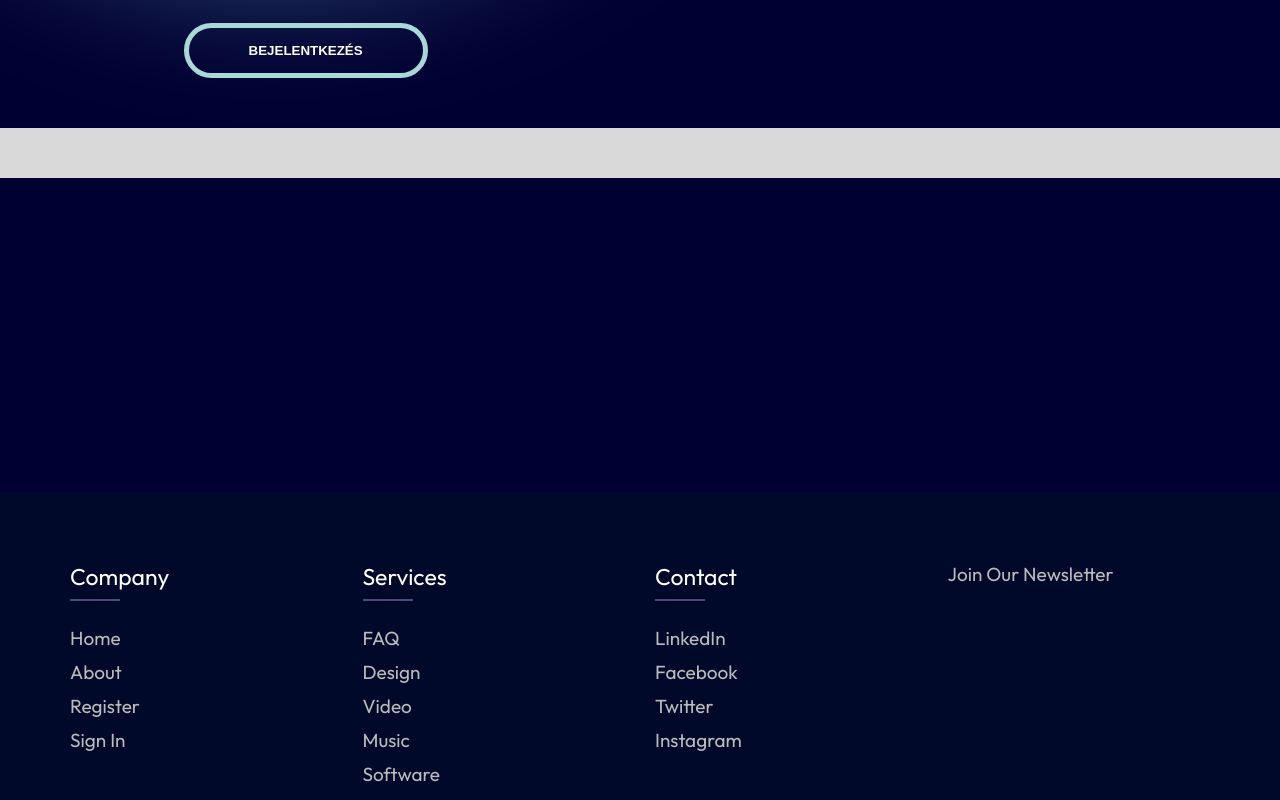
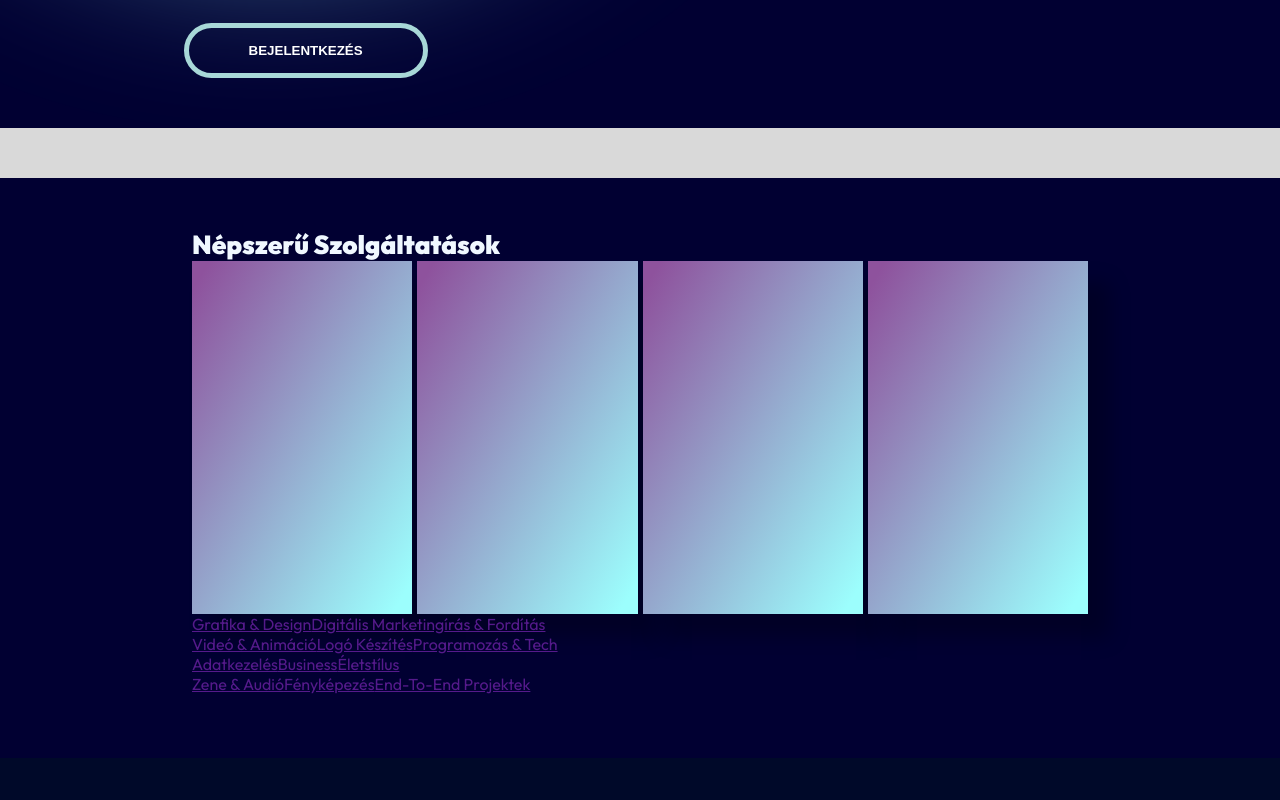
Before and after one commit to zsiza/JobCompass, an Angular app in the folder Angular/JobCompass/: page / in a window 1280 px wide. Shown: the part 500-1300 px from the top of the page. Built offline with nearby package versions, Linux system fonts and the light colour scheme.

Commit message:
Népszerű szolgáltatások

```diff
--- a/Angular/JobCompass/src/app/pages/home/home.component.css
+++ b/Angular/JobCompass/src/app/pages/home/home.component.css
@@ -47,3 +47,28 @@ body {
 #body-content-container {
   margin-top: 150px;
 }
+#body-content-container-background{
+    position: absolute;
+    right:0px;
+    z-index: -2;
+    width: 100vw;
+    height: 90%;
+    background-color: #010032;
+}
+#popular-title{
+    color: aliceblue;
+    font-weight: bold;
+    font-size: 26px;
+}
+#popular-card-container{
+    display: flex;
+    gap: 5px;
+    justify-content: space-evenly;
+}
+.popular-cards{
+    width: 260px;
+    aspect-ratio: 1/1.6;
+    flex-grow: 1;
+    background: linear-gradient(301deg, #9CFEFD 4.55%, #8E529D 96%);
+    box-shadow: 20px 23px 19px 1px rgba(0, 0, 0, 0.25);
+}
--- a/Angular/JobCompass/src/app/pages/home/home.component.html
+++ b/Angular/JobCompass/src/app/pages/home/home.component.html
@@ -7,5 +7,39 @@
         <div id="hero-image-container">Kép Placeholder</div>
     </section>
     <div id="divider-line"></div>
-    <section id="body-content-container"></section>
+    <div id="body-content-container-background"></div>
+    <section id="body-content-container">
+        <div><p id="popular-title">Népszerű Szolgáltatások</p></div>
+        <section id="popular-card-container">
+            <div class="popular-cards"></div>
+            <div class="popular-cards"></div>
+            <div class="popular-cards"></div>
+            <div class="popular-cards"></div>
+        </section>
+        <div id="categories-container">
+            <div><p id="categories-title"></p></div>
+            <div id="categories-body">
+                <div class="category-column">
+                    <a href="" class="category-link">Grafika & Design</a>
+                    <a href="" class="category-link">Digitális Marketing</a>
+                    <a href="" class="category-link">írás & Fordítás</a>
+                </div>
+                <div class="category-column">
+                    <a href="" class="category-link">Videó & Animáció</a>
+                    <a href="" class="category-link">Logó Készítés</a>
+                    <a href="" class="category-link">Programozás & Tech</a>
+                </div>
+                <div class="category-column">
+                    <a href="" class="category-link">Adatkezelés</a>
+                    <a href="" class="category-link">Business</a>
+                    <a href="" class="category-link">Életstílus</a>
+                </div>
+                <div class="category-column">
+                    <a href="" class="category-link">Zene & Audió</a>
+                    <a href="" class="category-link">Fényképezés</a>
+                    <a href="" class="category-link">End-To-End Projektek</a>
+                </div>
+            </div>
+        </div>
+    </section>
 </body>
```
